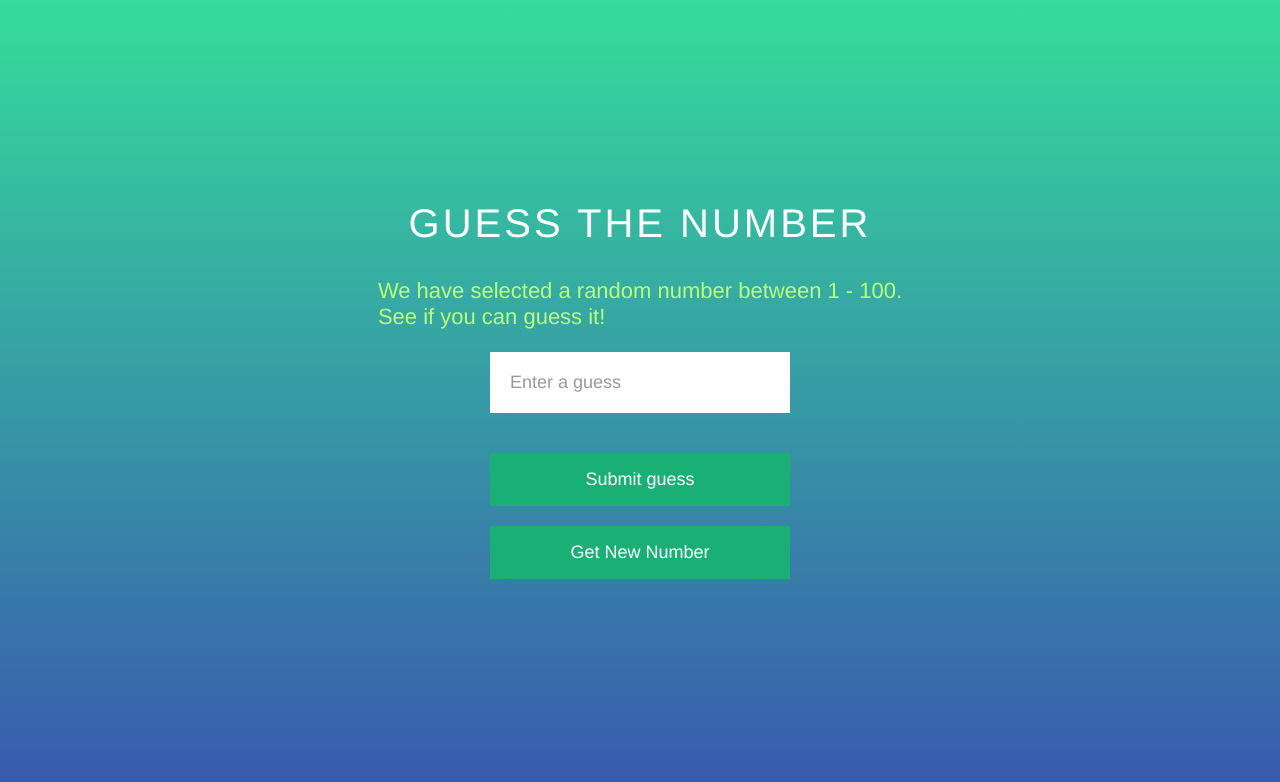
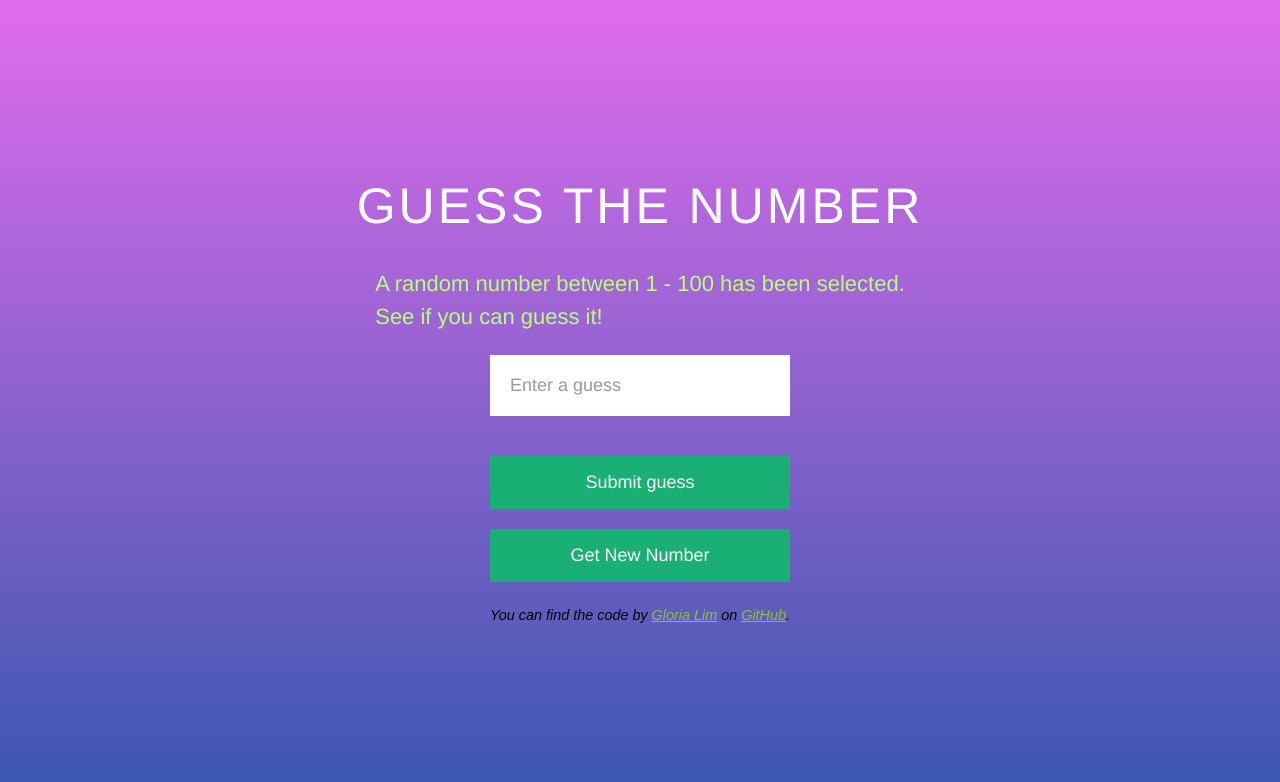
Before and after one commit to glowiep/numberguesser, a plain HTML site: page index.html in a window 1280 px wide. Drawn offline with Linux system fonts and the light colour scheme.

Commit message:
Updated CSS and index.html files

```diff
--- a/assets/stylesheets/main.css
+++ b/assets/stylesheets/main.css
@@ -1,6 +1,6 @@
 body {
   background: #35dc9b;
-  background: linear-gradient(to bottom, #35dc9b, #3857af);
+  background: linear-gradient(to bottom, #e16ced, #3857af);
   font-family: Arial, Helvetica, sans-serif;
   display: flex;
   flex-direction: column;
@@ -17,7 +17,7 @@ body {
 h1 {
   margin: 0 auto 10px;
   color: #ffffff;
-  font: 40px Helvetica;
+  font: 50px Helvetica;
   text-transform: uppercase;
   letter-spacing: 3px;
 }
@@ -25,6 +25,7 @@ h1 {
 p {
   color: #b9ff7b;
   font: 22px Helvetica;
+  line-height: 150%;
 }
 
 label {
@@ -98,3 +99,10 @@ input[type="submit"] {
   padding-bottom: 20px;
   line-height: 150%;
 }
+
+#footer {
+  text-align: center;
+	margin-top:5px;
+	font-size: 90%;
+	font-style: italic;
+}
--- a/index.html
+++ b/index.html
@@ -10,7 +10,7 @@
 <body>
   <h1>Guess the Number</h1>
   <p>
-    We have selected a random number between 1 - 100. <br>See if you can guess it!
+    A random number between 1 - 100 has been selected. <br>See if you can guess it!
   </p>
 
   <div class = "form">
@@ -29,10 +29,11 @@
     <input type="submit" value="Get New Number" class="custom-btn btn-5"
       onclick="refreshNumber()"></input>
 
-
-
   </div>
 
+  <div id="footer">
+    You can find the code by <a href="https://ca.linkedin.com/in/glowiep/" target="_blank" style="color: #8ebf42">Gloria Lim</a> on <a href="https://glowiep.github.io/numberguesser.github.io/" target="_blank" style="color: #8ebf42">GitHub</a>.
+  </div>
   <script src="numberGuesser.js"></script>
 </body>
 
```
